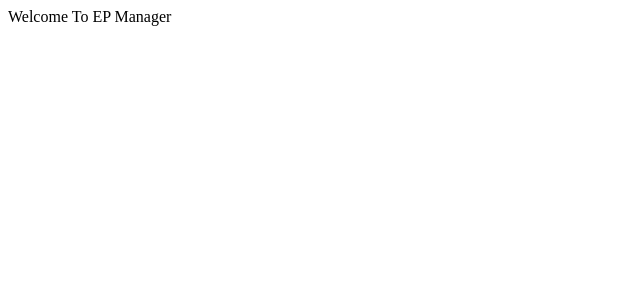
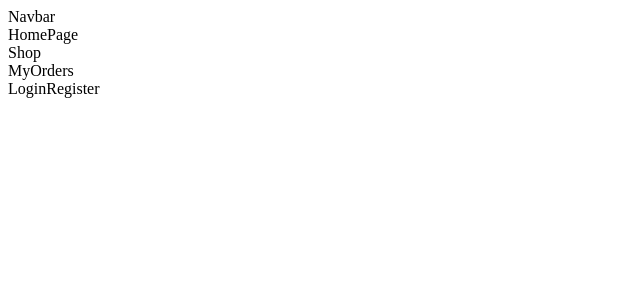
Before and after one commit to ElzaAnnThomas/EP-HUB-Frontend, a React (Vite) app: page / in a window 1280 px wide. Shown: the top 300 px of the page, without its empty margins (0-640 px from the left). Built offline with nearby package versions, Linux system fonts and the light colour scheme.

Commit message:
basic folder structure

```diff
--- a/src/App.jsx
+++ b/src/App.jsx
@@ -1,8 +1,21 @@
 import React from 'react'
+import Navbar from './Components/Navbar'
+import HomePage from './Pages/HomePage'
+import Shop from './Pages/Shop'
+import MyOrders from './Pages/MyOrders'
+import LoginRegister from './Pages/LoginRegister'
 
 const App = () => {
   return (
-    <div>Welcome To EP Manager</div>
+    <>
+      <div>
+        <Navbar />
+        <HomePage />
+        <Shop />
+        <MyOrders />
+        <LoginRegister />
+      </div>
+    </>
   )
 }
 
--- /dev/null
+++ b/src/Components/Navbar.jsx
@@ -0,0 +1,9 @@
+import React from 'react'
+
+const Navbar = () => {
+  return (
+    <div>Navbar</div>
+  )
+}
+
+export default Navbar
--- /dev/null
+++ b/src/Pages/HomePage.jsx
@@ -0,0 +1,9 @@
+import React from 'react'
+
+const HomePage = () => {
+  return (
+    <div>HomePage</div>
+  )
+}
+
+export default HomePage
--- /dev/null
+++ b/src/Pages/LoginRegister.jsx
@@ -0,0 +1,9 @@
+import React from 'react'
+
+const LoginRegister = () => {
+  return (
+    <div>LoginRegister</div>
+  )
+}
+
+export default LoginRegister
--- /dev/null
+++ b/src/Pages/MyOrders.jsx
@@ -0,0 +1,9 @@
+import React from 'react'
+
+const MyOrders = () => {
+  return (
+    <div>MyOrders</div>
+  )
+}
+
+export default MyOrders
--- /dev/null
+++ b/src/Pages/Shop.jsx
@@ -0,0 +1,9 @@
+import React from 'react'
+
+const Shop = () => {
+  return (
+    <div>Shop</div>
+  )
+}
+
+export default Shop
```
